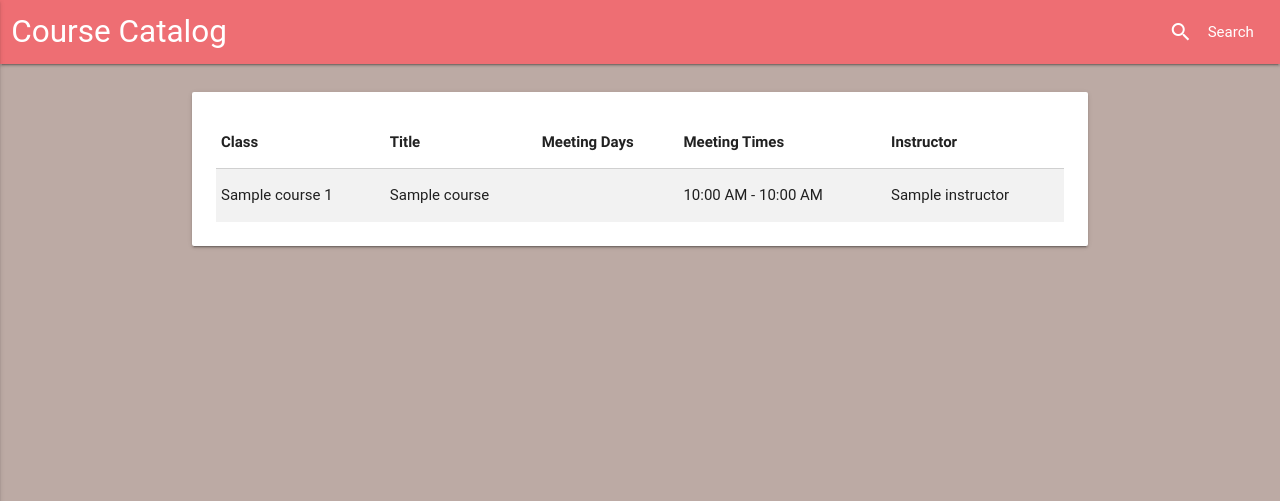
After one commit to westonbelk/clemson-course-catalog, a Flask app: template templates/courses-compact.html in a window 1280 px wide. The commit adds this page. Shown: the top 501 px of the page. Run offline with Flask 2, Linux system fonts and the light colour scheme; the template is opened without the code that fills it: most values are stand-ins (such as "Sample title", 1, 10 or a date in 2020); parts of the project's set-up code (start-up, migrations or seed data) failed here and were passed over; some libraries are stand-ins or nearby versions; some web fonts are replaced.

Commit message:
Added compact theme

```diff
--- a/app.py
+++ b/app.py
@@ -54,7 +54,12 @@ def query():
 	else:
 		min_query_number = int(min_query_number)
 
-	return render_template('courses.html', courses=seq(courses)
+	if(request.args.get('compact') == 'on'):
+		template = 'courses-compact.html'
+	else:
+		template = 'courses.html'
+
+	return render_template(template, courses=seq(courses)
 		.filter(lambda c: subject == None or subject == '' or c.subject.lower() == subject.lower())
 		.filter(lambda c: c.number >= min_query_number)
 		.filter(lambda c: c.number <= max_query_number)
--- /dev/null
+++ b/templates/courses-compact.html
@@ -0,0 +1,66 @@
+{% extends "layout.html" %}
+
+{% macro days_of_week(days_of_week) -%}
+
+{%- endmacro %}
+
+{% macro is_enabled(text, enabled) -%}
+	{% if enabled %}
+		{{ text }},
+	{% else %}
+	{% endif %}
+{%- endmacro %}
+
+{% block body %}
+	<div class="row">
+		<div class="col s12">
+			<div class="card hoverable">
+				<div class="card-content">
+					<table class="striped">
+					<thead>
+						<th>Class</th>
+						<th>Title</th>
+						<th>Meeting Days</th>
+						<th>Meeting Times</th>
+						<th>Instructor</th>
+					</thead>
+					<tbody>
+					{% for course in courses %}
+					<tr>
+						<td>{{ course.subject }} {{ course.number }}</td>
+						<td>{{ course.title }}</td>
+						<td>
+							{% for meeting_time in course.meeting_times %}
+								{{ is_enabled('Su', meeting_time.days_of_week[0]) }}
+								{{ is_enabled('M', meeting_time.days_of_week[1]) }}
+								{{ is_enabled('T', meeting_time.days_of_week[2]) }}
+								{{ is_enabled('W', meeting_time.days_of_week[3]) }}
+								{{ is_enabled('Th', meeting_time.days_of_week[4]) }}
+								{{ is_enabled('F', meeting_time.days_of_week[5]) }}
+								{{ is_enabled('S', meeting_time.days_of_week[6]) }}
+							{% endfor %}
+						</td>
+						<td>
+							{% for meeting_time in course.meeting_times %}
+								{% if meeting_time.start_time != None and meeting_time.end_time != None %}
+									{{ meeting_time.start_time.strftime("%I:%M %p") }} - {{ meeting_time.end_time.strftime("%I:%M %p") }}
+								{% else %}
+									(None)
+								{% endif %}
+							{% endfor %}
+						</td>
+						<td>
+							{% if course.instructors|length > 0 %}
+								{{ course.instructors[0].name }}
+							{% endif %}
+						</td>
+					</tr>
+
+					{% endfor %}
+					</tbody>
+					</table>
+				</div>
+			</div>
+		</div>
+	</div>
+{% endblock %}
```
Also changed, not shown: templates/query.html (+7 -0 lines), 3 other files.
